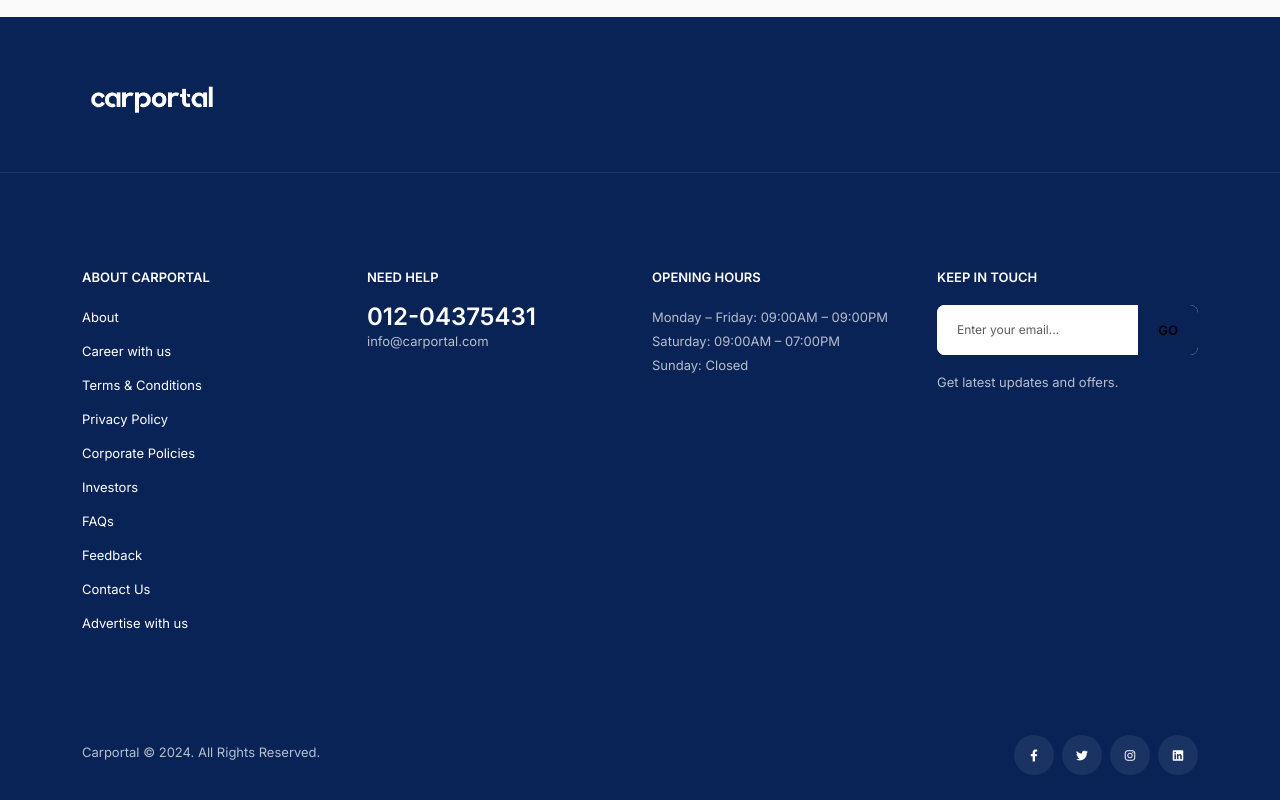
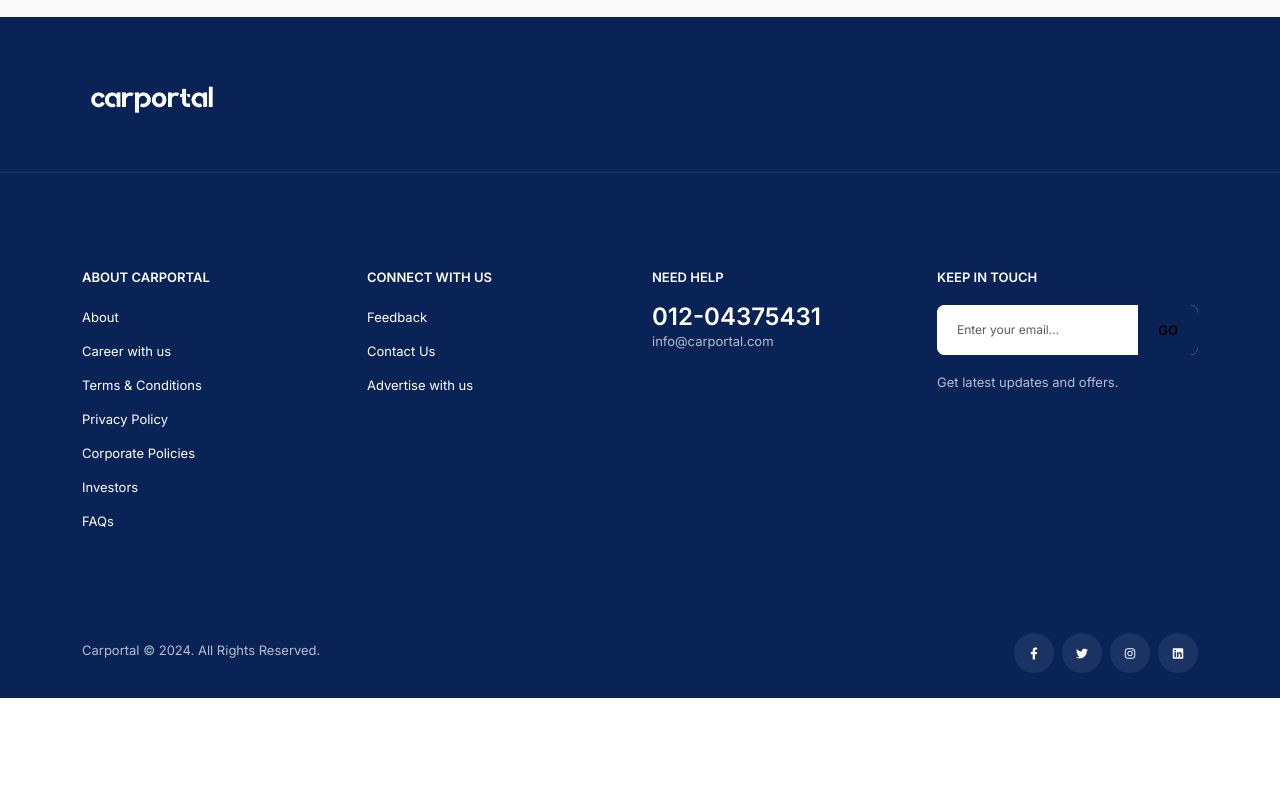
Before and after one commit to Carportal78/carportal-frontend, a Next.js app: page /faq in a window 1280 px wide. Shown: the part 830-1630 px from the top of the page. After the commit the page ends 1528 px from the top, so only its background shows below. Built offline with nearby package versions, Linux system fonts and the light colour scheme.

Commit message:
fix: footer fix

```diff
--- a/app/components/blog/BlogGrid.js
+++ b/app/components/blog/BlogGrid.js
@@ -16,13 +16,14 @@
   return (
     <>
       {blogs?.map((post) => (
-         <Link href={`/blog/${post.carBrand.brandName}/${post._id}`}>
+
         <div
           key={post?._id}
           className="col-md-6 col-xl-4"
           data-aos="fade-up"
           data-aos-delay="100"
         >
+          <Link href={`/blog/${post.carBrand.brandName}/${post._id}`}>
             <div className="for_blog">
               <div className="thumb">
                 <div className="tag">
@@ -77,8 +78,8 @@
                 </div>
               </div>
             </div>
+          </Link>
         </div>
-        </Link>
       ))}
     </>
   );
--- a/app/components/common/footer/FooterItems.js
+++ b/app/components/common/footer/FooterItems.js
@@ -43,19 +43,25 @@
         <div className="col-sm-6 col-md-4 col-lg-3 col-xl-3">
           <div className="footer_about_widget">
             <h5 className="title">About Carportal</h5>
-          <p><Link href="/about-us" style={{color: 'white'}}>About</Link></p>
-        <p><Link href="/about-us" style={{color: 'white'}}>Career with us</Link></p>
-        <p><Link href="/about-us" style={{color: 'white'}}>Terms & Conditions</Link></p>
-        <p><Link href="/about-us" style={{color: 'white'}}>Privacy Policy</Link></p>
-        <p><Link href="/about-us" style={{color: 'white'}}>Corporate Policies</Link></p>
-        <p><Link href="/about-us" style={{color: 'white'}}>Investors</Link></p>
-        <p><Link href="/about-us" style={{color: 'white'}}>FAQs</Link></p>
-        <p><Link href="/about-us" style={{color: 'white'}}>Feedback</Link></p>
-        <p><Link href="/about-us" style={{color: 'white'}}>Contact Us</Link></p>
-        <p><Link href="/about-us" style={{color: 'white'}}>Advertise with us</Link></p>
+            <p><Link href="/about-us" style={{ color: 'white' }}>About</Link></p>
+            <p><Link href="/about-us" style={{ color: 'white' }}>Career with us</Link></p>
+            <p><Link href="/about-us" style={{ color: 'white' }}>Terms & Conditions</Link></p>
+            <p><Link href="/about-us" style={{ color: 'white' }}>Privacy Policy</Link></p>
+            <p><Link href="/about-us" style={{ color: 'white' }}>Corporate Policies</Link></p>
+            <p><Link href="/about-us" style={{ color: 'white' }}>Investors</Link></p>
+            <p><Link href="/about-us" style={{ color: 'white' }}>FAQs</Link></p>
           </div>
         </div>
         {/* End .col */}
+
+        <div className="col-sm-6 col-md-4 col-lg-3 col-xl-3">
+          <div className="footer_contact_widget">
+            <h5 className="title">CONNECT WITH US</h5>
+            <p><Link href="/about-us" style={{ color: 'white' }}>Feedback</Link></p>
+            <p><Link href="/about-us" style={{ color: 'white' }}>Contact Us</Link></p>
+            <p><Link href="/about-us" style={{ color: 'white' }}>Advertise with us</Link></p>
+          </div>
+        </div>
 
         <div className="col-sm-6 col-md-4 col-lg-3 col-xl-3">
           <div className="footer_contact_widget">
@@ -65,19 +71,6 @@
           </div>
         </div>
         {/* End .col */}
-
-      <div className="col-sm-6 col-md-4 col-lg-3 col-xl-3">
-        <div className="footer_contact_widget">
-          <h5 className="title">OPENING HOURS</h5>
-          <p>
-            Monday – Friday: 09:00AM – 09:00PM
-            <br />
-            Saturday: 09:00AM – 07:00PM
-            <br />
-            Sunday: Closed
-          </p>
-        </div>
-      </div>
         {/* End .col */}
 
         <div className="col-sm-6 col-md-6 col-lg-3 col-xl-3">
```
Also changed, not shown: app/(blog)/blog/[blogName]/[id]/page.js (+12 -7 lines), app/(blog)/blog-grid/page.js (line endings or trailing spaces). Lines whose indentation alone changed are shown as unchanged.
